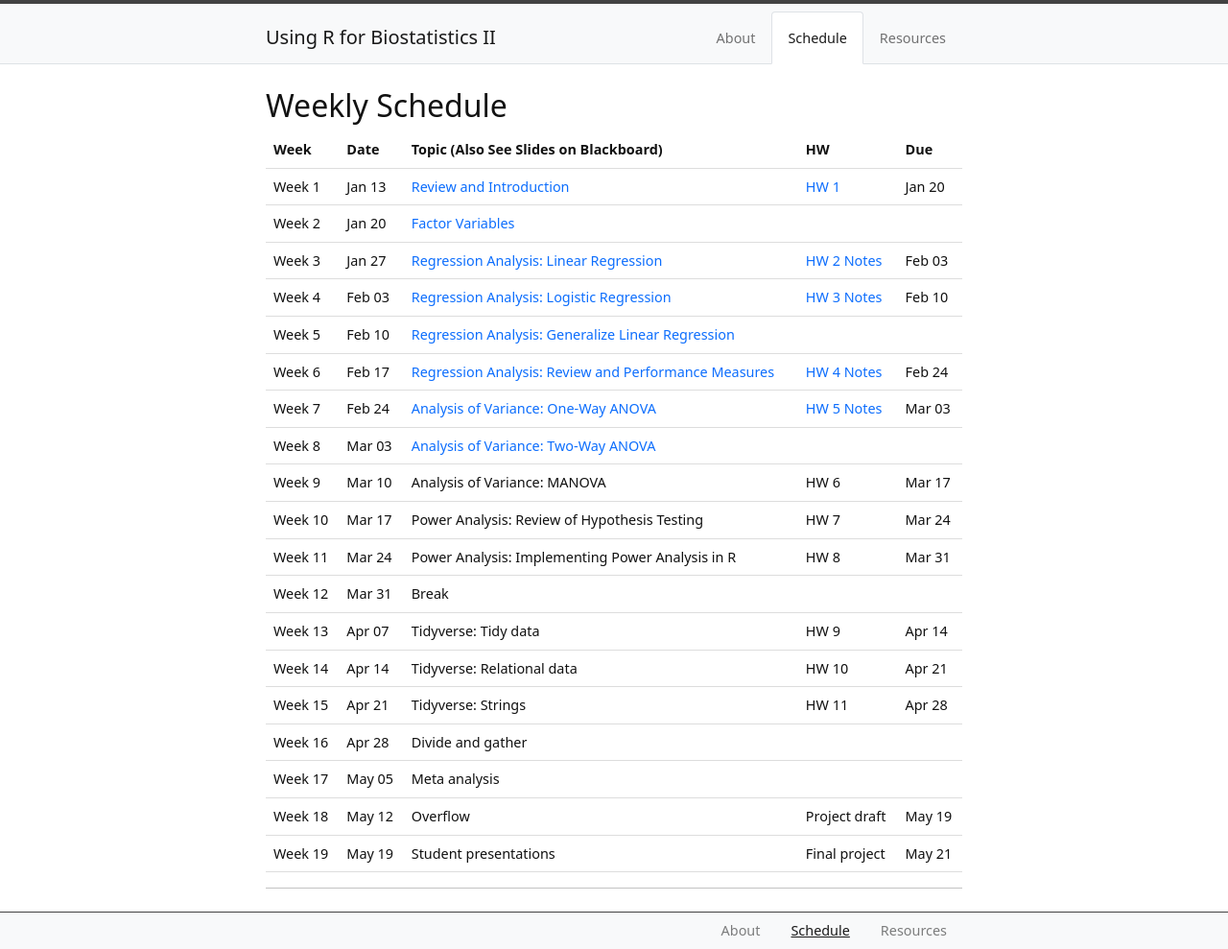
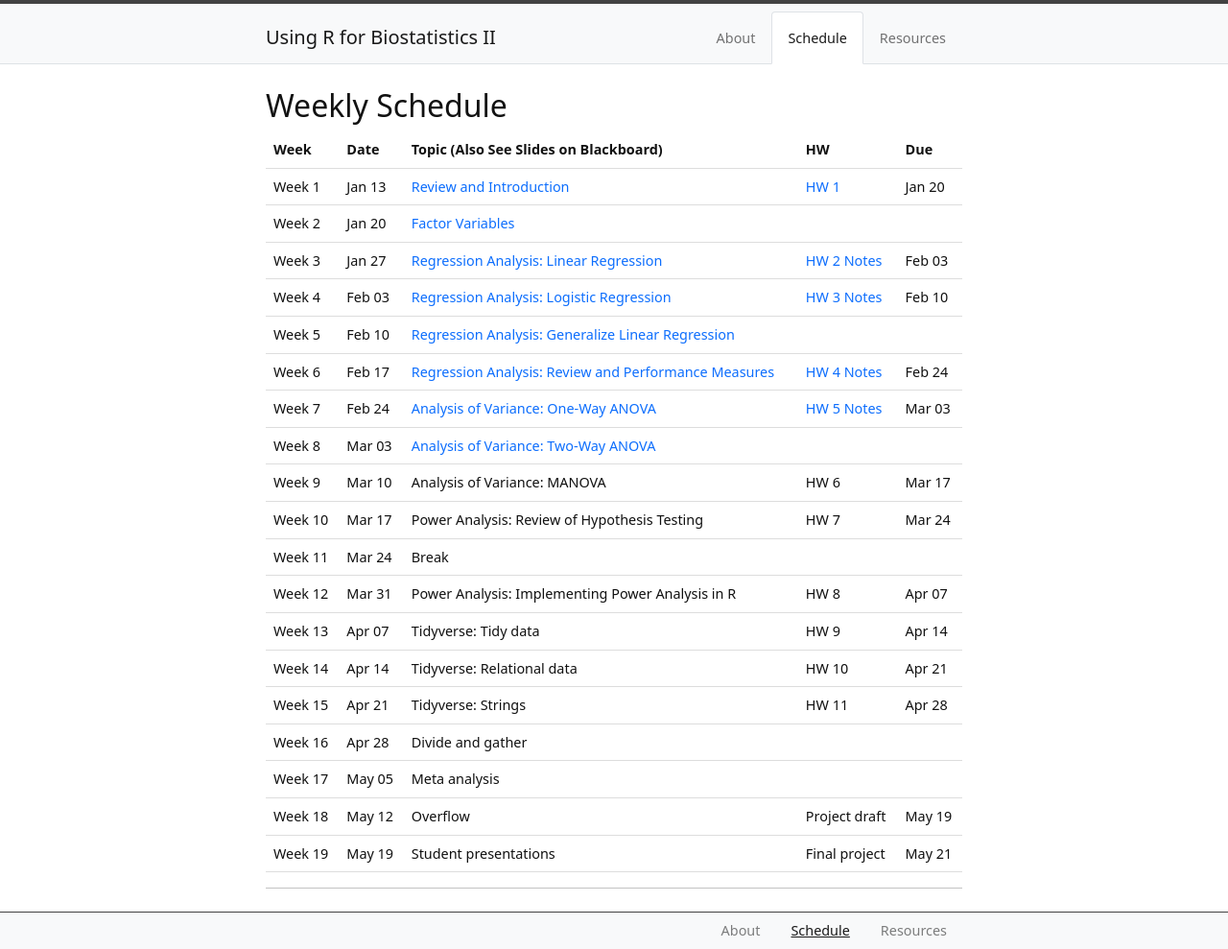
Before and after one commit to XiaoyuLiang/BIOE806-Spring2022, a Jekyll site: the page built from content/2-Schedule.md, in a window 1280 px wide. Shown: the whole page at 96% size. Built offline with Jekyll 4.4.1, drawn with Linux system fonts in a browser that asks for light colours.

Commit message:
Update 2-Schedule.md

```diff
--- a/content/2-Schedule.md
+++ b/content/2-Schedule.md
@@ -105,16 +105,16 @@ tr:hover {background-color: #D6EEEE;}
     <tr>
     <td>Week 11</td>
     <td>Mar 24</td>
-    <td>Power Analysis: Implementing Power Analysis in R</td>
-    <td>HW 8</td>
-    <td>Mar 31</td>
+    <td>Break</td>
+    <td></td>
+    <td></td>
   </tr>
     <tr>
     <td>Week 12</td>
     <td>Mar 31</td>
-    <td>Break</td>
-    <td></td>
-    <td></td>
+    <td>Power Analysis: Implementing Power Analysis in R</td>
+    <td>HW 8</td>
+    <td>Apr 07</td>
   </tr>
     <tr>
     <td>Week 13</td>
```
